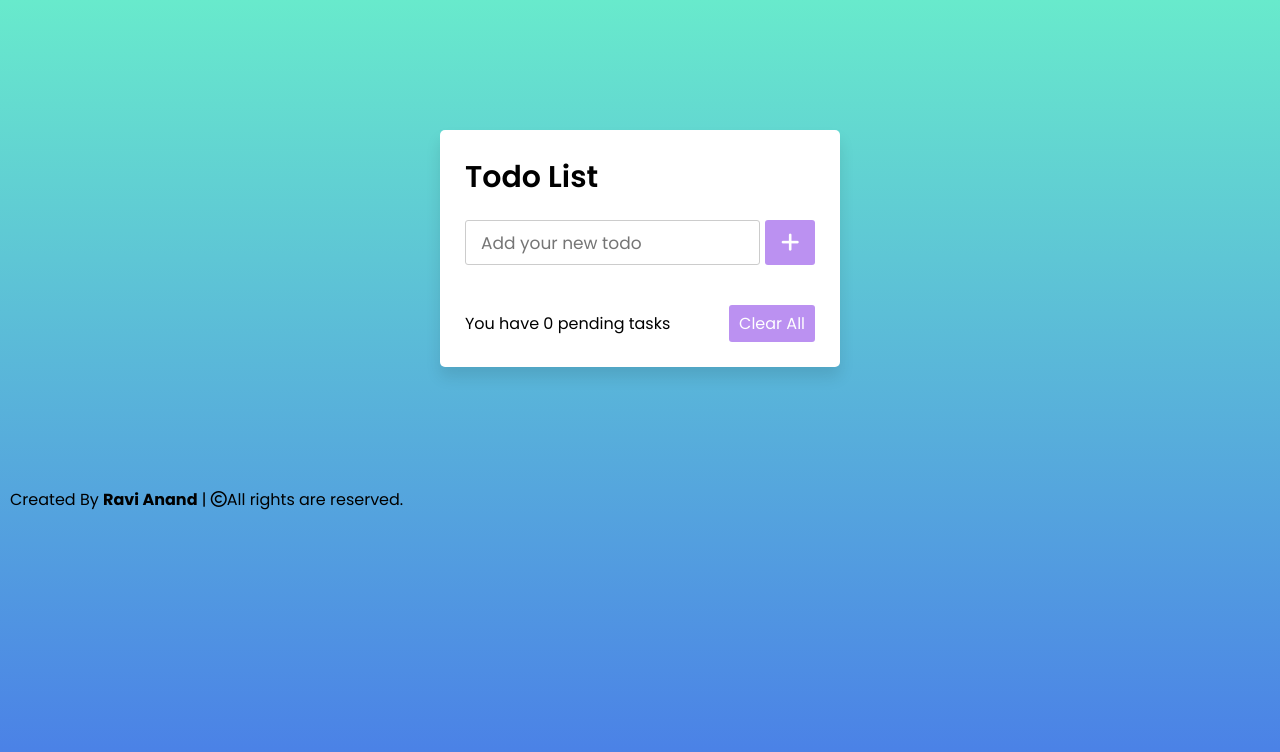
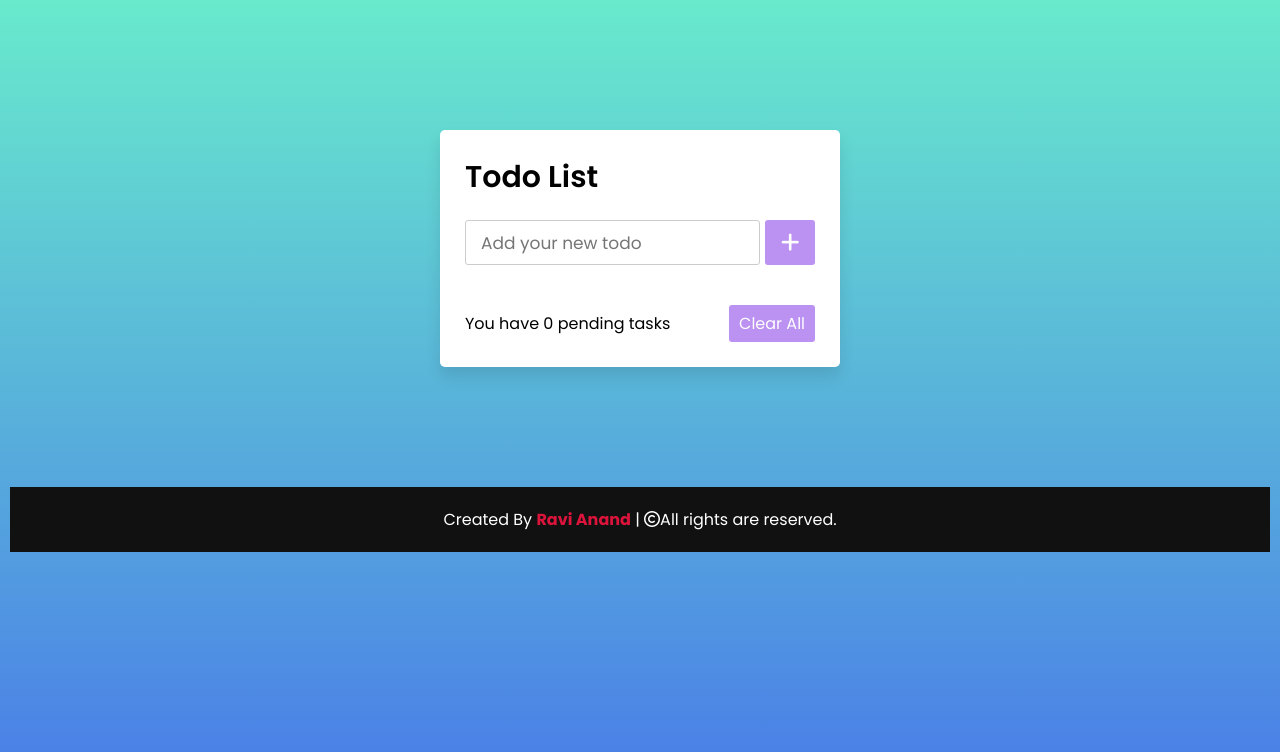
Before and after one commit to ravianandfbg/Todo, a plain HTML site: page index.html in a window 1280 px wide. Drawn offline with Linux system fonts and the light colour scheme.

Commit message:
Update style.css

```diff
--- a/style.css
+++ b/style.css
@@ -128,3 +128,18 @@ body{
   opacity: 1;
   pointer-events: auto;
 }
+
+/* footer section styling */
+footer{
+    background: #111;
+    padding: 20px 23px;
+    color: #fff;
+    text-align: center;
+}
+footer span strong{
+    color:crimson
+
+}
+footer span strong:hover{
+    text-decoration: none;
+}
```
